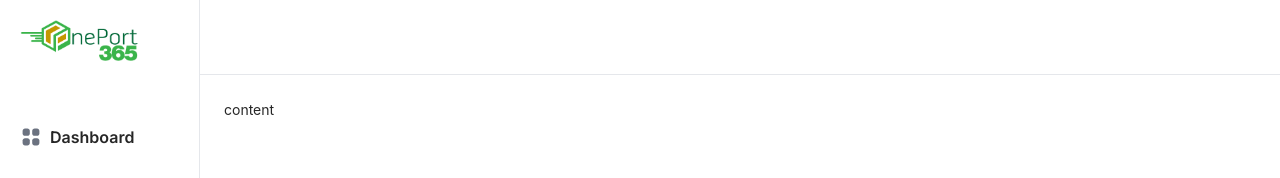
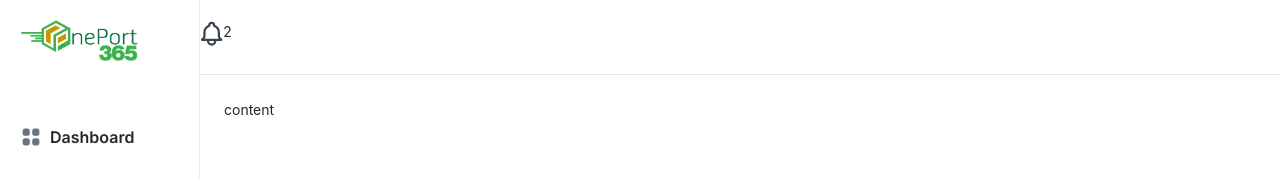
Before and after one commit to siccoo/freight-system, a React (Create React App) app: page / in a window 1280 px wide. Shown: the top 178 px of the page. Built offline with nearby package versions, Linux system fonts and the light colour scheme.

Commit message:
updates on topbar components

```diff
--- a/src/App.tsx
+++ b/src/App.tsx
@@ -1,6 +1,6 @@
 import 'antd/dist/antd.css';
 import './App.css';
-import LayoutBuilder from "./components/layout"
+import LayoutBuilder from "./components/sidebar"
 
 function App() {
   return (
--- a/src/components/layout/index.css
+++ b/src/components/sidebar/index.css
@@ -3,10 +3,6 @@
   margin: 16px;
   background: rgba(255, 255, 255, 0.2);
 } */
-
-.site-layout-sub-header-background {
-  background: #fff;
-}
 
 .site-layout-background {
   background: #fff;
--- a/src/components/layout/index.tsx
+++ b/src/components/sidebar/index.tsx
@@ -2,10 +2,11 @@ import { Layout } from 'antd';
 import React from 'react';
 
 import OnePortLogo from "../../assets/oneportLogo.png";
+import Topbar from '../topbar';
 
 import "./index.css";
 
-const { Header, Content, Sider } = Layout;
+const { Content, Sider } = Layout;
 
 const LayoutBuilder: React.FC = () => (
   <Layout style={{ height: "100vh" }}>
@@ -101,7 +102,7 @@ const LayoutBuilder: React.FC = () => (
       </div>
     </Sider>
     <Layout>
-      <Header className="site-layout-sub-header-background" style={{ padding: 0, borderBottom: "1px solid #E5E7EB", height: 75 }} />
+      <Topbar />
       <Content style={{ margin: '0' }}>
         <div className="site-layout-background" style={{ padding: 24, minHeight: 710 }}>
           content
--- /dev/null
+++ b/src/components/topbar/index.css
@@ -0,0 +1,3 @@
+.topbar__wrapper {
+
+}
--- /dev/null
+++ b/src/components/topbar/index.tsx
@@ -0,0 +1,32 @@
+import React from 'react'
+import { Layout } from 'antd';
+import NotificationIcon from "../../assets/notificationIcon.svg"
+
+const { Header } = Layout;
+
+const Topbar = () => {
+    return (
+        <Header className="site-layout-sub-header-background" style={{ padding: 0, borderBottom: "1px solid #E5E7EB", height: 75, background: "#ffffff" }}>
+            <div className='topbar__wrapper'>
+                <div className='topbar__left'>
+
+                </div>
+                <div className='topbar__right'>
+                    <div className="icons__container">
+                        <img className='notify' src={NotificationIcon} alt="notify" />
+                        <span className="badge">2</span>
+                    </div>
+                    <div>
+
+                        <select name="" id="">
+                            <option value=""></option>
+                        </select>
+                    </div>
+                </div>
+
+            </div>
+        </Header>
+    )
+}
+
+export default Topbar;
```
Also changed, not shown: src/assets/notificationIcon.svg (added).
